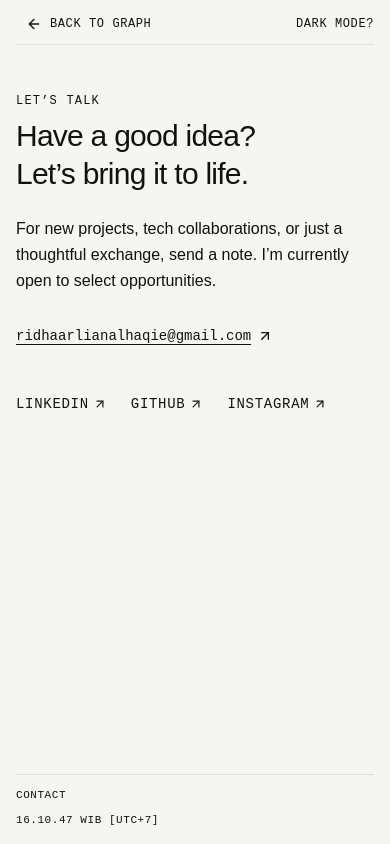
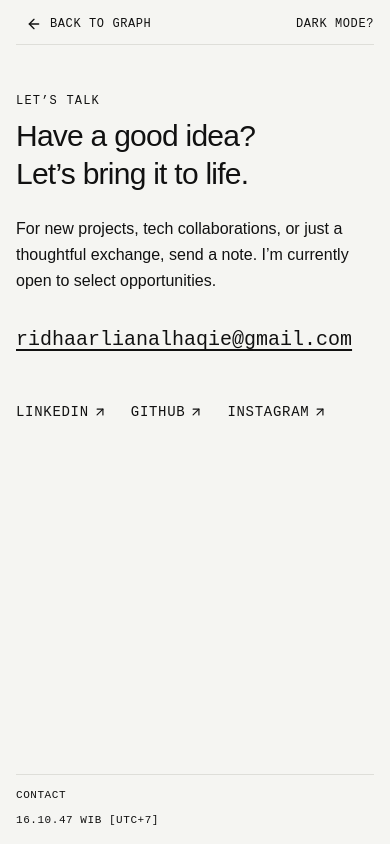
Before and after one commit to ridha-arlian/portfolio-v2, a Nuxt app: page /contact in a window 390 px wide. Built offline with nearby package versions, Linux system fonts and the light colour scheme.

Commit message:
style(contact): make email text horizontally scrollable

```diff
--- a/app/pages/contact.vue
+++ b/app/pages/contact.vue
@@ -44,13 +44,15 @@ useSeoMeta({
             For new projects, tech collaborations, or just a thoughtful exchange, send a note. I&rsquo;m currently open to select opportunities.
           </p>
 
-          <a
-            class="inline-flex max-w-full items-center gap-1.5 sm:gap-2 text-sm xs:text-base sm:text-2xl font-mono underline underline-offset-4 hover:opacity-70 transition-opacity mb-12"
-            href="mailto:ridhaarlianalhaqie@gmail.com"
-          >
-            <span class="truncate">ridhaarlianalhaqie@gmail.com</span>
-            <ArrowUpRight class="h-4 w-4 sm:h-6 sm:w-6 shrink-0" />
-          </a>
+          <div class="w-full overflow-x-auto pb-2 mb-10 scrollbar-none [-ms-overflow-style:none] [&::-webkit-scrollbar]:hidden">
+            <a
+              class="inline-flex items-center gap-2 text-xl sm:text-2xl font-mono underline underline-offset-4 hover:opacity-70 transition-opacity whitespace-nowrap"
+              href="mailto:ridhaarlianalhaqie@gmail.com"
+            >
+              ridhaarlianalhaqie@gmail.com
+              <ArrowUpRight class="h-5 w-5 sm:h-6 sm:w-6 shrink-0" />
+            </a>
+          </div>
 
           <div class="flex flex-wrap gap-6 font-mono text-sm tracking-wider uppercase">
             <a href="https://linkedin.com/in/ridha-arlian" target="_blank" rel="noreferrer" class="inline-flex items-center gap-1 hover:underline">
```
